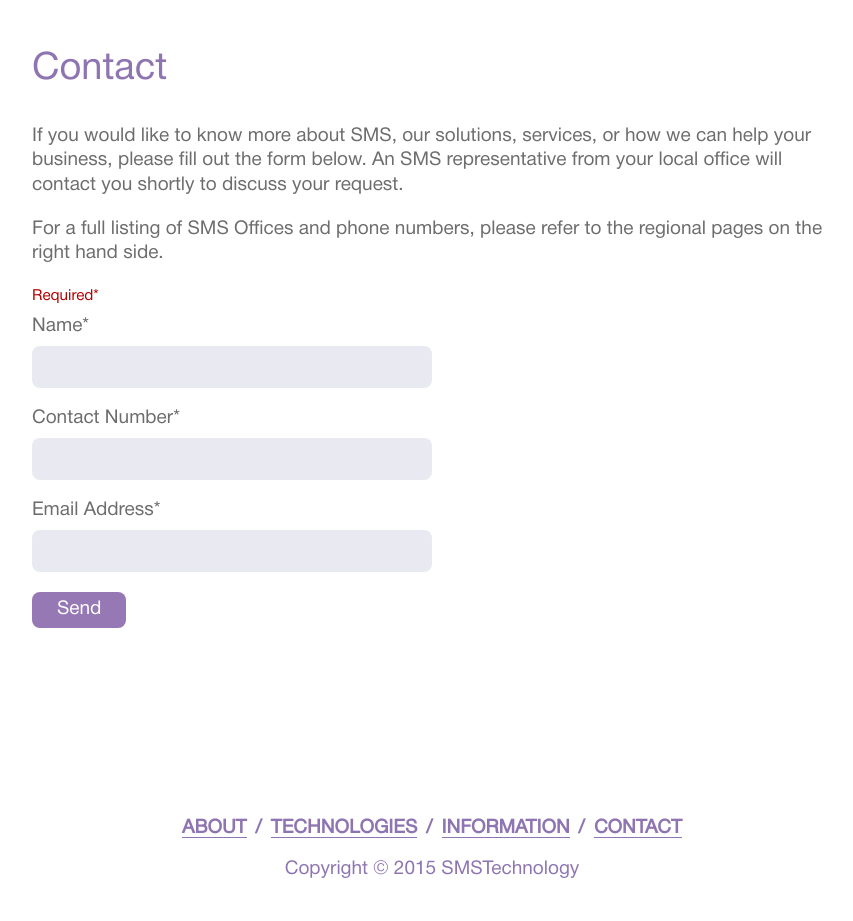
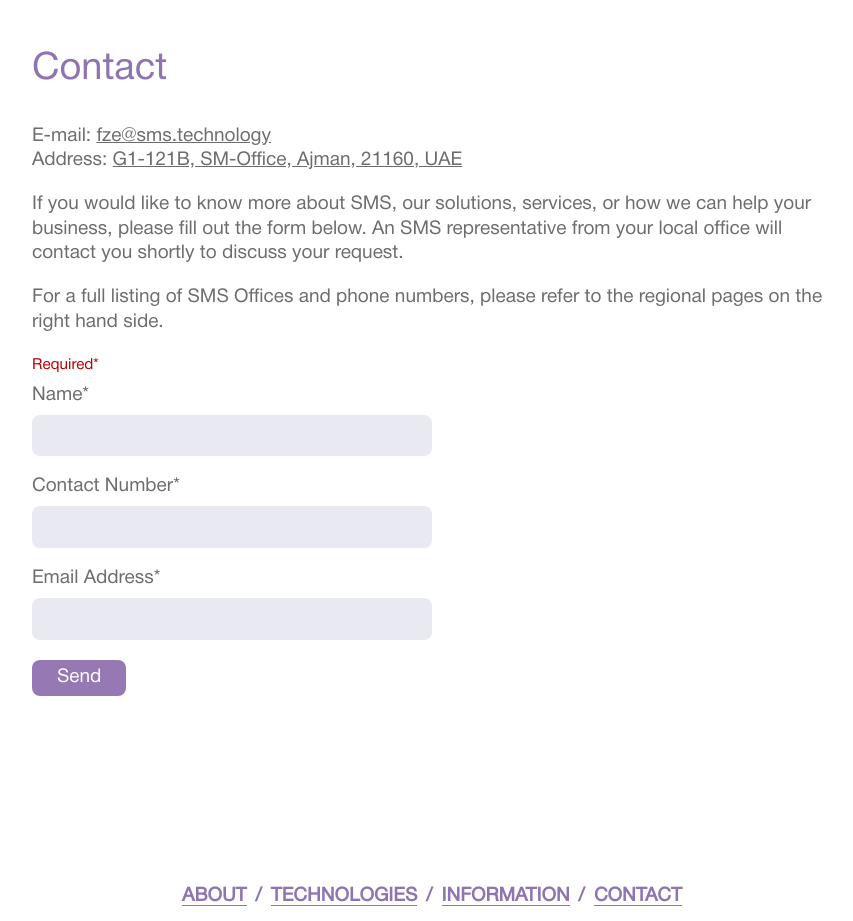
Before and after one commit to Peccansy/SMSTechnologyLayout, a plain HTML site: page contacts.html in a window 1280 px wide. Shown: the part 780-1701 px from the top of the page, without its empty margins (208-1061 px from the left). Drawn offline with nearby package versions, Linux system fonts and the light colour scheme.

Commit message:
не помню

```diff
--- a/contacts.html
+++ b/contacts.html
@@ -76,6 +76,11 @@
 			<section>
 				<h2>Contact</h2>
 				<p>
+					E-mail: <a href="#">fze@sms.technology</a><br>
+					Address: <a href="#">G1-121B, SM-Office, Ajman, 21160, UAE</a>
+
+				</p>
+				<p>
 				If you would like to know more about SMS, our solutions, services, or how we can help your business, please fill out the form below. An SMS representative from your local office will contact you shortly to discuss your request.</p>
 				<p>
 				For a full listing of SMS Offices and phone numbers, please refer to the regional pages on the right hand side.
--- a/css/less/_style.less
+++ b/css/less/_style.less
@@ -441,6 +441,10 @@ nav ul {
 
 	p {
 		line-height: 1.3em;
+		a {
+			color: inherit;
+			text-decoration: underline;
+		}
 	}
 
 	p.marked {
```
Also changed, not shown: css/style.css, 1 other file.
